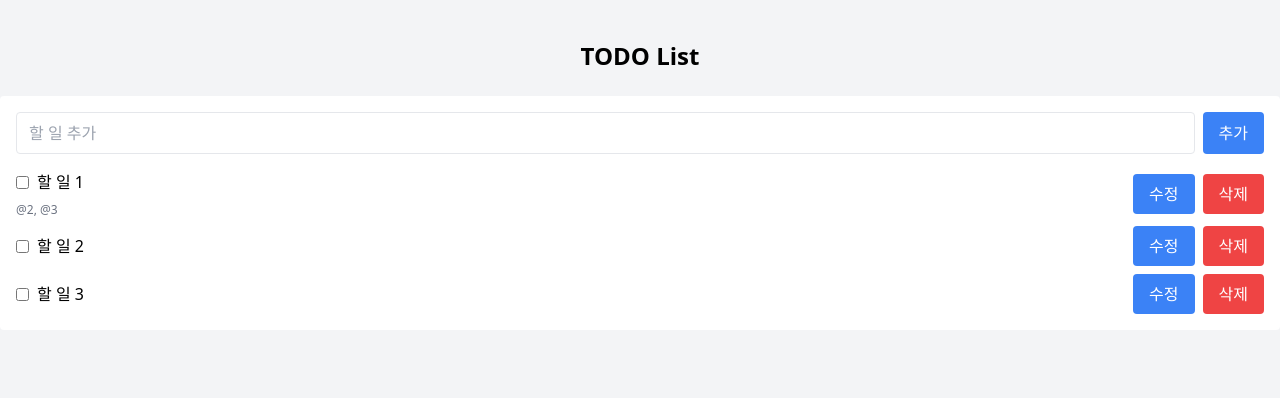
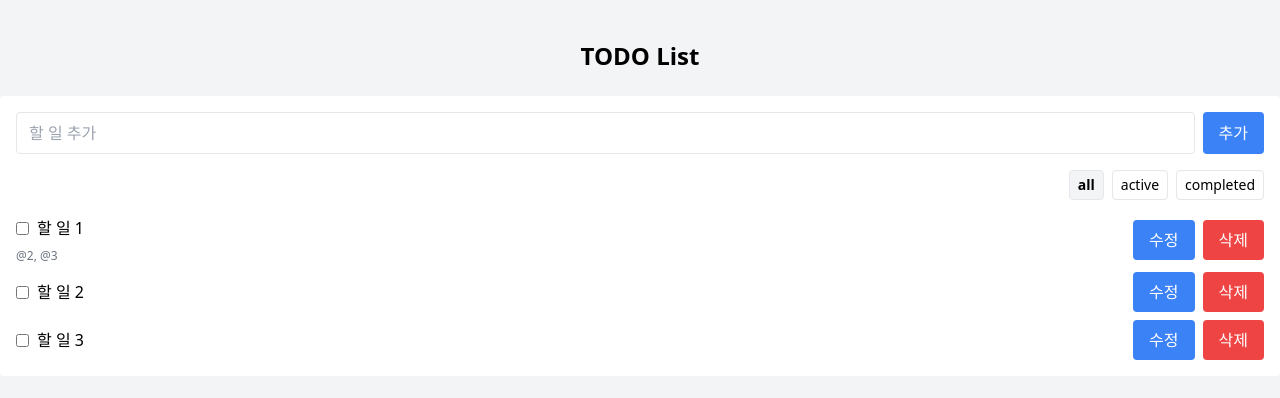
Before and after one commit to kotom320/todo-list, a React app in the folder apps/app/: page / in a window 1280 px wide. Shown: the top 398 px of the page. Built offline with nearby package versions, Linux system fonts and the light colour scheme; the HTML template or start-up script is replaced by a standard one.

Commit message:
feature: filter 추가

```diff
--- a/apps/app/src/App.tsx
+++ b/apps/app/src/App.tsx
@@ -15,6 +15,11 @@ function App() {
   const [editTodoText, setEditTodoText] = useState<string>("");
   const [draftRefs, setDraftRefs] = useState<number[]>([]);
   const [refOpenId, setRefOpenId] = useState<number | null>(null);
+  const [filter, setFilter] = useState<"all" | "active" | "completed">("all");
+
+  const filtered = todos.filter((t) =>
+    filter === "all" ? true : filter === "active" ? !t.completed : t.completed
+  );
 
   const handleEditTodo = (id: number, text: string) => {
     setEditTodoId(id);
@@ -109,8 +114,22 @@ function App() {
             추가
           </button>
         </form>
+        <div className="flex gap-2 justify-end">
+          {(["all", "active", "completed"] as const).map((f) => (
+            <button
+              key={f}
+              type="button"
+              className={`px-2 py-1 rounded border text-sm ${
+                filter === f ? "bg-gray-100 font-semibold" : ""
+              }`}
+              onClick={() => setFilter(f)}
+            >
+              {f}
+            </button>
+          ))}
+        </div>
         <ul className="space-y-2">
-          {todos.map((todo) => (
+          {filtered.map((todo) => (
             <li key={todo.id} className="flex justify-between items-center">
               {editTodoId === todo.id ? (
                 <div className="flex items-center gap-2 justify-between w-full">
```
